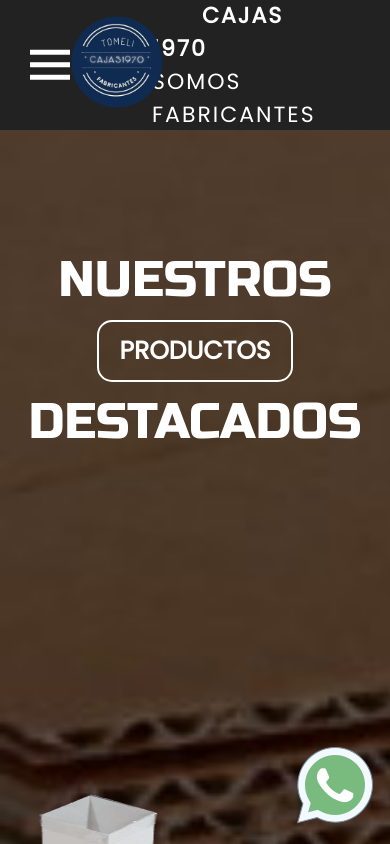
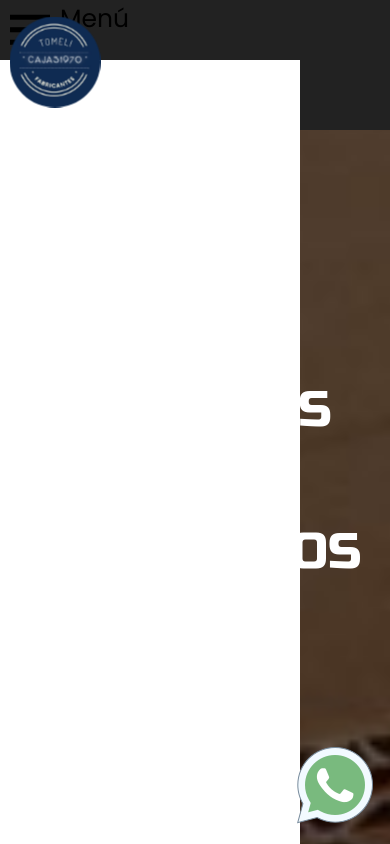
Before and after one commit to ttttttomas/Cajas1970-proyect, a plain HTML site: page index.html in a window 390 px wide. Shown: the top 844 px of the page. Drawn offline with nearby package versions, Linux system fonts and the light colour scheme.

Commit message:
fix header, add nav-aside

```diff
--- a/index.html
+++ b/index.html
@@ -14,14 +14,20 @@
     <link href="https://fonts.googleapis.com/css2?family=Poppins&family=Roboto+Mono:wght@500&family=Roboto:ital@1&display=swap" rel="stylesheet">
 </head>
 <body>
+    <nav class="nav">
+        <div class="container-menu">
+            <i class='bx bx-menu'></i>
+            <div class="container-letters">
+                <p>Menú</p
+            </div>
+        </div>
+    </nav>
         <a target="_blank" href="https://wa.me/+541160395129" class="container-wpp">
             <img src="icowpp.png" alt="wpplogo" class="wpp">
         </a>
-    <!-- nav start -->
-    <nav class="nav">
-        <div class="container-menu">
-            <i class='bx bx-menu'></i>
-        </div>
+    <!-- header start -->
+    <header class="header">
+        <ul></ul>
         <div class="container-center">
         <div class="container-logo">
             <a href="index.html">
@@ -47,8 +53,8 @@
                     </a>
                 </li>
             </ul>
-    </nav>
-    <!-- nav end  -->
+    </header>
+    <!-- header end  -->
     <main class="main">
         <div class="slider-container">
             <section class="description">
--- a/styles.css
+++ b/styles.css
@@ -25,10 +25,16 @@ a {
   color: #fff;
 }
 
-.nav {
+.nav{
+    height: 100%;
+    width: 300px;
+    position: fixed;
+    background-color: #fff;
+}
+
+.header {
     display: flex;
     justify-content: space-between;
-    position: fixed;
     top: 0;
     left: 0;
     letter-spacing: 2px;
@@ -42,20 +48,23 @@ a {
 
 }
 
-.nav .container-menu{
-  /* background-color: #222; */
+.container-letters{
     display: flex;
-  justify-content: center;
-  align-items: center;
-  height: auto;
+    background-color: #222;
+    font-family: 'Poppins', sans-serif;
+    font-size: 25px;
+
 }
 
-.nav .container-menu i{
+.nav .container-menu {
     font-size: 60px;
+
     cursor: pointer;
+    background-color: #222;
+    display: flex;
 }
 
-.nav .list {
+.header .list {
     display: flex;
     align-items: center;
     justify-content: center;
@@ -64,7 +73,7 @@ a {
     text-decoration: none;
 }
 
-.nav .list a {
+.header .list a {
     font-size: 20px;
 }
 
@@ -95,7 +104,7 @@ a {
   display: block;
 }
 
-.nav .list .item-list {
+.header .list .item-list {
     display: flex;
     justify-content: center;
     align-items: center;
@@ -109,14 +118,14 @@ a {
     border-bottom: 3px solid transparent;
 }
 
-.nav .list-redes{
+.header .list-redes{
   display: flex;
   align-items: center;
   justify-content: space-around;
   width: 200px;
 }
 
-.nav .btn-redes {
+.header .btn-redes {
     display: flex;
     justify-content: center;
     align-items: center;
@@ -271,7 +280,12 @@ h2 a{
 
 /* HOVERS, MEDIAS, KEYFRAMES, ETC  */
 
-.nav .list .item-list:hover {
+.nav:hover{
+  width: 300px;
+  transition: all 0.3s ease-in-out;
+}
+
+.header .list .item-list:hover {
     border-bottom: 3px solid #fff;
     transition: all 0.2s ease-in-out;
 }
@@ -287,13 +301,13 @@ h2 a{
   cursor: pointer;
 }
 
-.nav .item-list i:hover {
+.header .item-list i:hover {
     transform: rotate(360deg);
     transition: all 0.7s ease-in-out;
 
 }
 
-.nav .btn-redes i:hover {
+.header .btn-redes i:hover {
     transform: rotate(360deg) scale(1.4);
     transition: all 0.5s ease-in-out;
 }
@@ -353,7 +367,7 @@ h2 a{
 }
 
 @media (max-width: 800px) {
-    .nav{
+    .header{
       justify-content: space-between;
       background-color: #222;
     }
```
Lines whose indentation alone changed are shown as unchanged.
